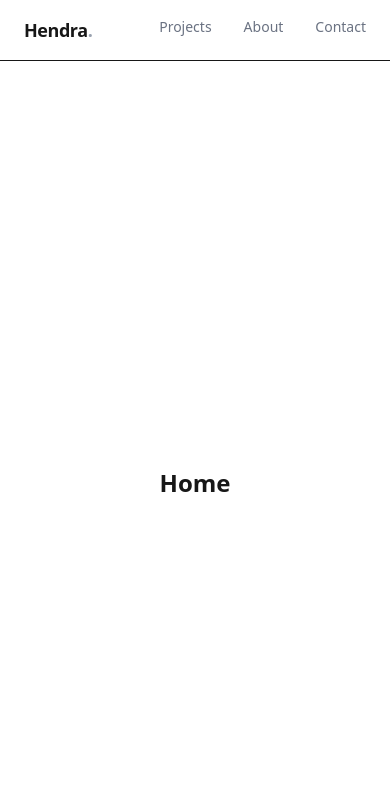
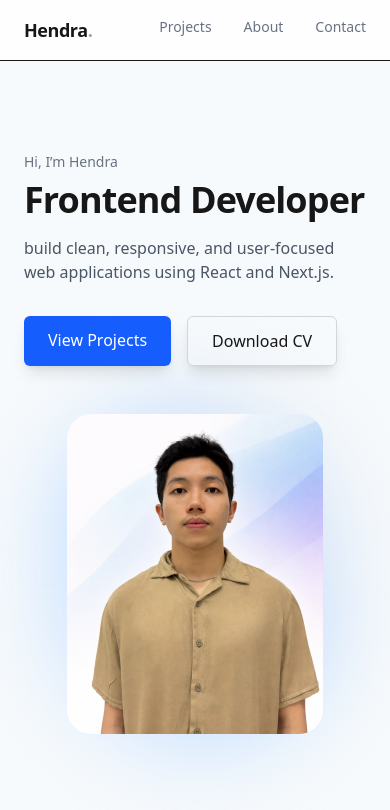
Before and after one commit to HendraSiswanto/my-porto, a Next.js app: page / in a window 390 px wide. Shown: the top 810 px of the page. Built offline with nearby package versions, Linux system fonts and the light colour scheme.

Commit message:
add responsive hero section with profile image

```diff
--- a/app/globals.css
+++ b/app/globals.css
@@ -1,7 +1,7 @@
 @import "tailwindcss";
 
 :root {
-  --background: #ffffff;
+  --background: #F7FAFC;
   --foreground: #171717;
 }
 
--- a/app/page.tsx
+++ b/app/page.tsx
@@ -1,8 +1,58 @@
+import Image from "next/image";
 
 export default function Home() {
   return (
-     <main className="min-h-screen flex items-center justify-center">
-      <h1 className="text-2xl font-semibold">Home</h1>
+    <main className="max-w-5xl mx-auto px-6">
+      <section className="min-h-[calc(100vh-80px)] flex items-center">
+        <div className="grid grid-cols-1 md:grid-cols-2 gap-12 items-center">
+          <div>
+            <p className="text-sm text-gray-500 mb-2">Hi, I’m Hendra </p>
+
+            <h1 className="text-4xl md:text-5xl font-semibold tracking-tight mb-4">
+              Frontend Developer
+            </h1>
+
+            <p className="text-gray-600 max-w-md mb-8">
+              build clean, responsive, and user-focused web applications using
+              React and Next.js.
+            </p>
+
+            <div className="flex gap-4">
+              <a
+                href="/projects"
+                className=" shadow-lg px-6 py-3 bg-blue-600 text-white rounded-md hover:bg-blue-700 transition"
+              >
+                View Projects
+              </a>
+
+              <a
+                href="/cv.pdf"
+                className="shadow-lg px-6 py-3 border border-gray-300 rounded-md hover:bg-gray-100 transition"
+              >
+                Download CV
+              </a>
+            </div>
+          </div>
+
+          <div className="flex justify-center md:justify-end relative">
+            <div className="relative w-64 h-80 md:w-80 md:h-105">
+              <div
+                className="absolute inset-0 -z-10 rounded-full
+      bg-linear-to-tr from-blue-100 via-blue-200 to-gray-200
+      blur-2xl scale-110"
+              ></div>
+
+              <Image
+                src="/images/profile.png"
+                alt="Hendra profile photo"
+                fill
+                className="absolute inset-0 object-cover rounded-3xl"
+                priority
+              />
+            </div>
+          </div>
+        </div>
+      </section>
     </main>
   );
 }
```
Also changed, not shown: public/images/profile.jpeg (added), public/images/profile.png (added).
